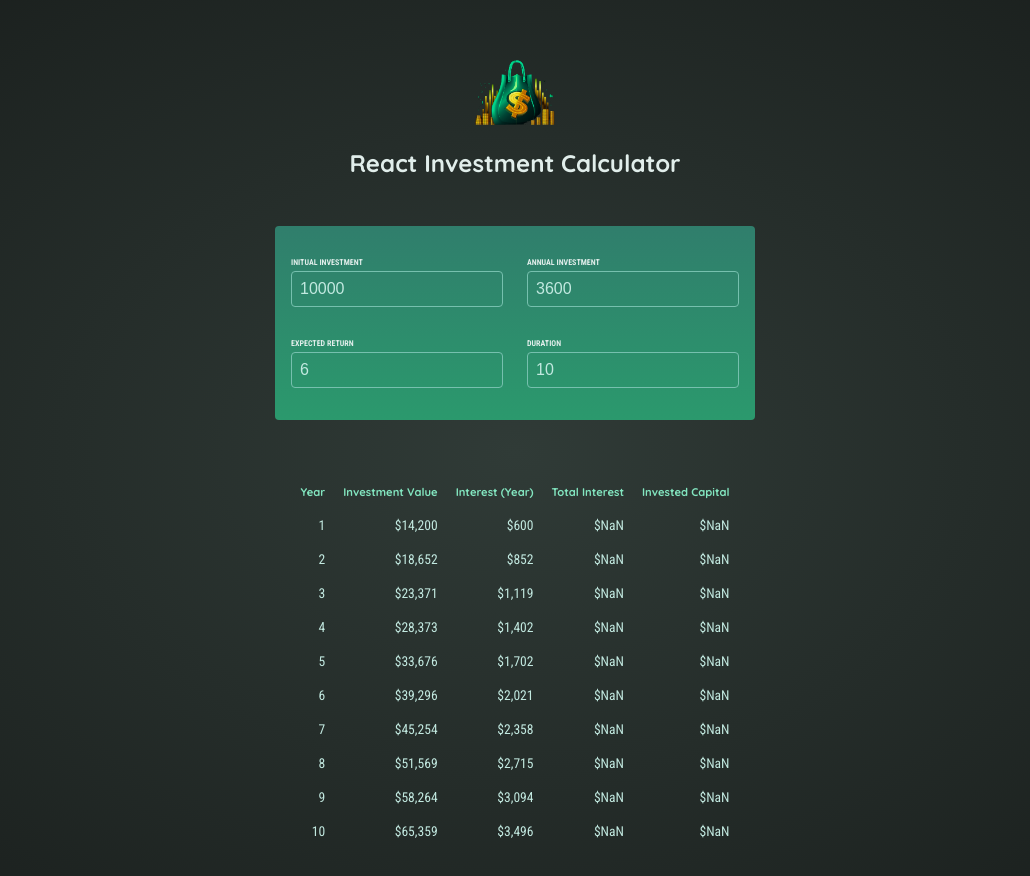
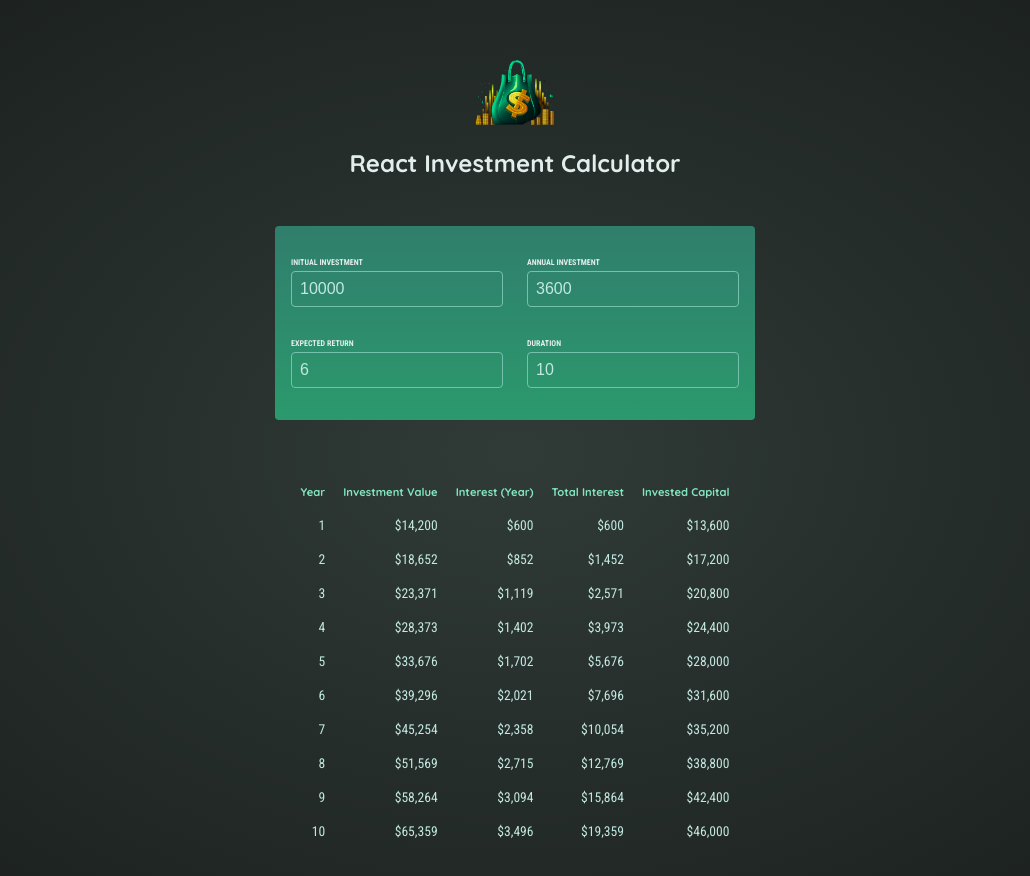
Before and after one commit to MinhNhatLuong/Investment-Calculator, a React (Vite) app: page / in a window 1280 px wide. Shown: the top 876 px of the page, without its empty margins (125-1155 px from the left). Built offline with nearby package versions, Linux system fonts and the light colour scheme.

Commit message:
Fixed wrong property name

```diff
--- a/src/components/Results.jsx
+++ b/src/components/Results.jsx
@@ -6,7 +6,7 @@
   //   resultData[0].valueEndOfYear -
   //   resultData[0].interest -
   //   resultData[0].annualInvestment;
-  const initialInvesment = input.initialInvesment;
+  const initialInvesment = +input.initialInvestment;
 
   return (
     <table id="result">
```
